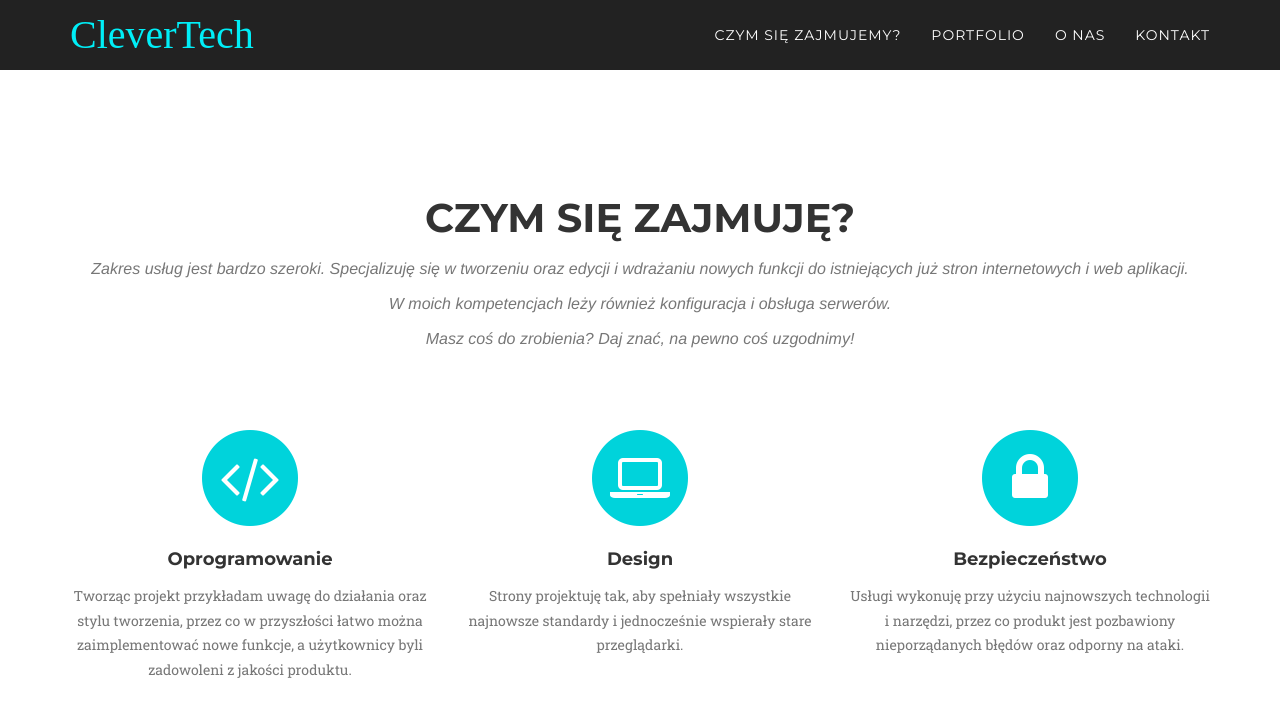
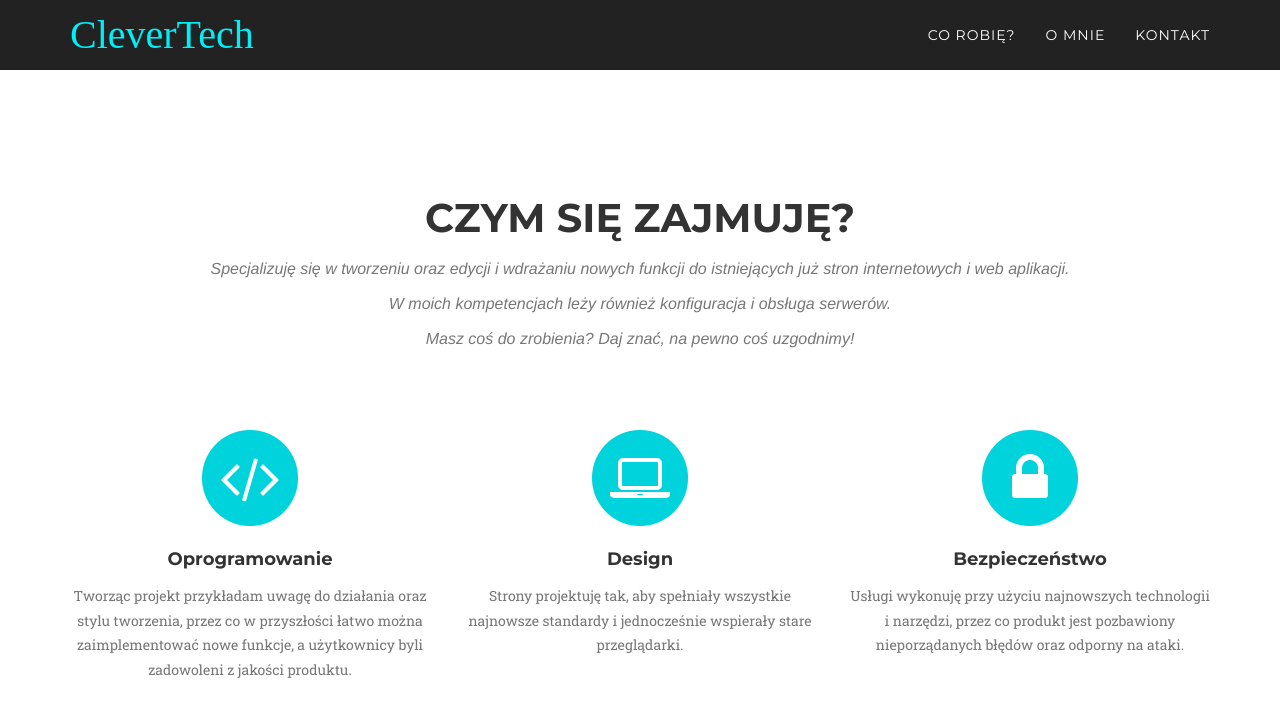
Before and after one commit to papkie/old-clevertech-me-website, a Jekyll site: the page built from index.html, in a window 1280 px wide and 900 px high, scrolled down 712 px. Shown: the top 717 px of the window. Built offline with Jekyll 4.4.1, drawn with Linux system fonts in a browser that asks for light colours; nearby versions of some CDN libraries; some web fonts are replaced.

Commit message:
Poprawka contentu

```diff
--- a/_includes/services.html
+++ b/_includes/services.html
@@ -3,7 +3,7 @@
         <div class="row">
             <div class="col-lg-12 text-center">
                 <h2 class="section-heading">Czym się zajmuję?</h2>
-                <h3 class="section-subheading text-muted">Zakres usług jest bardzo szeroki. Specjalizuję się w tworzeniu oraz edycji i wdrażaniu nowych funkcji do istniejących już stron internetowych i web aplikacji.</br></br>W moich kompetencjach leży również konfiguracja i obsługa serwerów.</br></br>Masz coś do zrobienia? Daj znać, na pewno coś uzgodnimy!</h3>
+                <h3 class="section-subheading text-muted">Specjalizuję się w tworzeniu oraz edycji i wdrażaniu nowych funkcji do istniejących już stron internetowych i web aplikacji.</br></br>W moich kompetencjach leży również konfiguracja i obsługa serwerów.</br></br>Masz coś do zrobienia? Daj znać, na pewno coś uzgodnimy!</h3>
             </div>
         </div>
         <div class="row text-center">
--- a/_layouts/layout.html
+++ b/_layouts/layout.html
@@ -38,13 +38,15 @@
                             <a href="#page-top"></a>
                         </li>
                         <li>
-                            <a class="page-scroll" href="#services">Czym się zajmujemy?</a>
+                            <a class="page-scroll" href="#services">Co robię?</a>
                         </li>
+                        {%comment%}
                         <li>
                             <a class="page-scroll" href="#portfolio">Portfolio</a>
                         </li>
+                        {%endcomment%}
                         <li>
-                            <a class="page-scroll" href="#team">O nas</a>
+                            <a class="page-scroll" href="#team">O mnie</a>
                         </li>
                         <li>
                             <a class="page-scroll" href="#contact">Kontakt</a>
```
